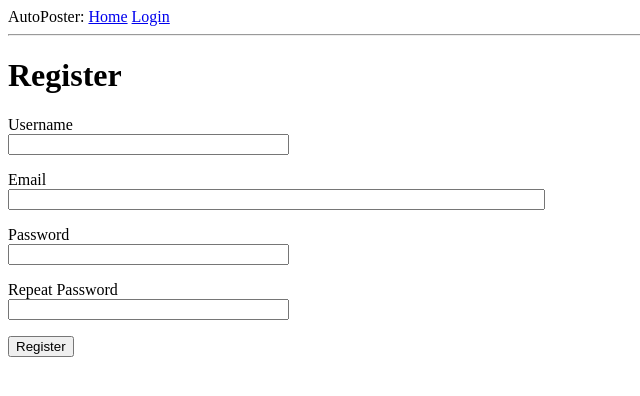
After one commit to szserrano/AutoPoster, a Flask app: page /register in a window 1280 px wide. The commit adds this page. Shown: the top 396 px of the page, without its empty margins (0-640 px from the left). Run offline with Flask 3, Linux system fonts and the light colour scheme.

Commit message:
Move on to chapter 6

```diff
--- a/app/__init__.py
+++ b/app/__init__.py
@@ -4,10 +4,13 @@ from flask import Flask
 from config import Config
 from flask_sqlalchemy import SQLAlchemy
 from flask_migrate import Migrate
+from flask_login import LoginManager
 
 app = Flask(__name__)
 app.config.from_object(Config)
 db = SQLAlchemy(app)
 migrate = Migrate(app, db)
+login = LoginManager(app)
+login.login_view = 'login'
 
 from app import routes, models
--- a/app/forms.py
+++ b/app/forms.py
@@ -3,10 +3,33 @@
 # Imported DataRequired function from wtforms.validators package to verify nonempty fields
 from flask_wtf import FlaskForm
 from wtforms import StringField, PasswordField, BooleanField, SubmitField
-from wtforms.validators import DataRequired
+from wtforms.validators import ValidationError, DataRequired, Email, EqualTo
+import sqlalchemy as sa
+from app import db
+from app.models import User
 
 class LoginForm(FlaskForm):
     username = StringField('Username', validators=[DataRequired()])
     password = PasswordField('Password', validators=[DataRequired()])
     remember_me = BooleanField('Remember Me')
     submit = SubmitField('Sign In')
+
+class RegistrationForm(FlaskForm):
+    username = StringField('Username', validators=[DataRequired()])
+    email = StringField('Email', validators=[DataRequired(), Email()])
+    password = PasswordField('Password', validators=[DataRequired()])
+    password2 = PasswordField(
+        'Repeat Password', validators=[DataRequired(), EqualTo('password')])
+    submit = SubmitField('Register')
+
+    def validate_username(self, username):
+        user = db.session.scalar(sa.select(User).where(
+            User.username == username.data))
+        if user is not None:
+            raise ValidationError('Please use a different username.')
+
+    def validate_email(self, email):
+        user = db.session.scalar(sa.select(User).where(
+            User.email == email.data))
+        if user is not None:
+            raise ValidationError('Please use a different email address.')
--- a/app/routes.py
+++ b/app/routes.py
@@ -1,13 +1,17 @@
 # This file is used to route each url request to a 'view' function module defined in the app package directory
-from flask import render_template, flash, redirect, url_for
-from app import app
-from app.forms import LoginForm
+from flask import render_template, flash, redirect, url_for, request
+from flask_login import current_user, login_user, logout_user, login_required
+from urllib.parse import urlsplit
+import sqlalchemy as sa
+from app import app, db
+from app.forms import LoginForm, RegistrationForm
+from app.models import User
 
 # These decorators attached above the function attach function to these URLS
 @app.route('/')
 @app.route('/index')
+@login_required
 def index():
-    user = {'username': 'Sydney'}
     posts = [
         {
             'author': {'username': 'John'},
@@ -18,7 +22,7 @@ def index():
             'body': 'Run those Js! (This is a post in the routes.py)'
         }
     ]
-    return render_template('index.html', title='Home', user=user, posts=posts)
+    return render_template('index.html', title='Home', posts=posts)
 
 # /login URL
 #   * Initialize form to be instance from LoginForm() defined in apps.form.py module we created
@@ -30,10 +34,36 @@ def index():
 #       formats the arguments within the message respectively at the {}'s. You'd be able to see this message in the app/templates/base.html
 @app.route('/login', methods=['GET', 'POST'])
 def login():
+    if current_user.is_authenticated:
+        return redirect(url_for('index'))
     form = LoginForm()
     if form.validate_on_submit():
-        flash('Login requested for user {}, remember_me={}'.format(
-            form.username.data, form.remember_me.data
-        ))
+        user = db.session.scalar(sa.select(User).where(User.username == form.username.data))
+        if user is None or not user.check_password(form.password.data):
+            flash('Invalid username or password')
+            return redirect(url_for('login'))
+        login_user(user, remember=form.remember_me.data)
+        next_page = request.args.get('next')
+        if not next_page or urlsplit(next_page).netloc != '':
+            next_page = url_for('index')
+        return redirect(next_page)
+    return render_template('login.html', title='Sign In', form=form)
+
+@app.route('/logout')
+def logout():
+    logout_user()
+    return redirect(url_for('index'))
+
+@app.route('/register', methods=['GET', 'POST'])
+def register():
+    if current_user.is_authenticated:
         return redirect(url_for('index'))
-    return render_template('login.html', title='Sign In', form=form)
+    form = RegistrationForm()
+    if form.validate_on_submit():
+        user = User(username=form.username.data, email=form.email.data)
+        user.set_password(form.password.data)
+        db.session.add(user)
+        db.session.commit()
+        flash('Congratulations, you are now a registered user!')
+        return redirect(url_for('login'))
+    return render_template('register.html', title='Register', form=form)
--- a/app/templates/base.html
+++ b/app/templates/base.html
@@ -16,7 +16,11 @@
     <body>
         <div>AutoPoster:
             <a href="{{ url_for('index') }}">Home</a>
+            {% if current_user.is_anonymous %}
             <a href="{{ url_for('login') }}">Login</a>
+            {% else %}
+            <a href="{{ url_for('logout') }}">Logout</a>
+            {% endif %}
         </div>
         <hr>
         <!-- with construct grabs content from Flask function get_flashed_messages() and assigns them to messages. We then loop through messages and display in listed form -->
--- a/app/templates/index.html
+++ b/app/templates/index.html
@@ -2,7 +2,7 @@
 {% extends "base.html" %}
 
 {% block content %}
-    <h1>Hello, {{ user.username }}!</h1>
+    <h1>Hello, {{ current_user.username }}!</h1>
     {% for post in posts %}
     <div><p>{{ post.author.username }} says: <b>{{ post.body }}</b></p></div>
     {% endfor %}
--- a/app/templates/login.html
+++ b/app/templates/login.html
@@ -22,4 +22,5 @@
         <p>{{ form.remember_me() }} {{ form.remember_me.label }}</p>
         <p>{{ form.submit() }}</p>
     </form>
+    <p>New User? <a href="{{ url_for('register') }}">Click to Register!</a></p>
 {% endblock %}
--- /dev/null
+++ b/app/templates/register.html
@@ -0,0 +1,37 @@
+{% extends "base.html" %}
+
+{% block content %}
+    <h1>Register</h1>
+    <form action="" method="post">
+        {{ form.hidden_tag() }}
+        <p>
+            {{ form.username.label }}<br>
+            {{ form.username(size=32) }}<br>
+            {% for error in form.username.errors %}
+            <span style="color: red;">[{{ error }}]</span>
+            {% endfor %}
+        </p>
+        <p>
+            {{ form.email.label }}<br>
+            {{ form.email(size=64) }}<br>
+            {% for error in form.email.errors %}
+            <span style="color: red;">[{{ error }}]</span>
+            {% endfor %}
+        </p>
+        <p>
+            {{ form.password.label }}<br>
+            {{ form.password(size=32) }}<br>
+            {% for error in form.password.errors %}
+            <span style="color: red;">[{{ error }}]</span>
+            {% endfor %}
+        </p>
+        <p>
+            {{ form.password2.label }}<br>
+            {{ form.password2(size=32) }}<br>
+            {% for error in form.password2.errors %}
+            <span style="color: red;">[{{ error }}]</span>
+            {% endfor %}
+        </p>
+        <p>{{ form.submit() }}</p>
+    </form>
+{% endblock %}
```
Also changed, not shown: app/models.py (+13 -2 lines), app.db.
